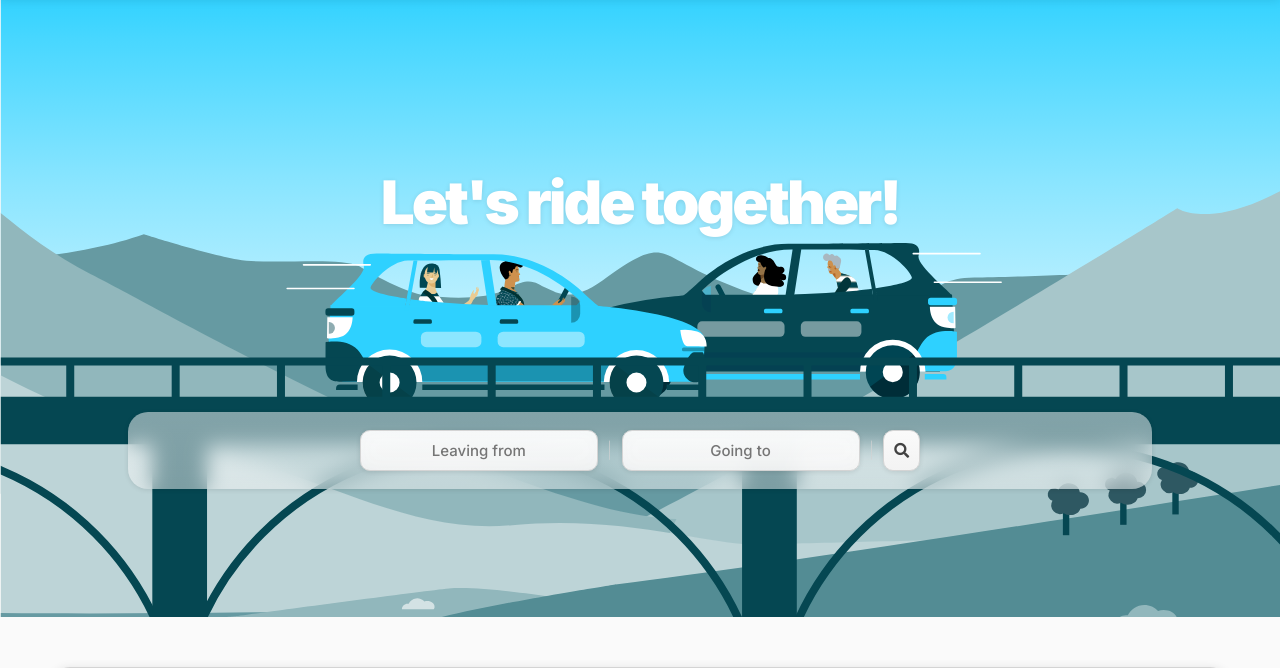
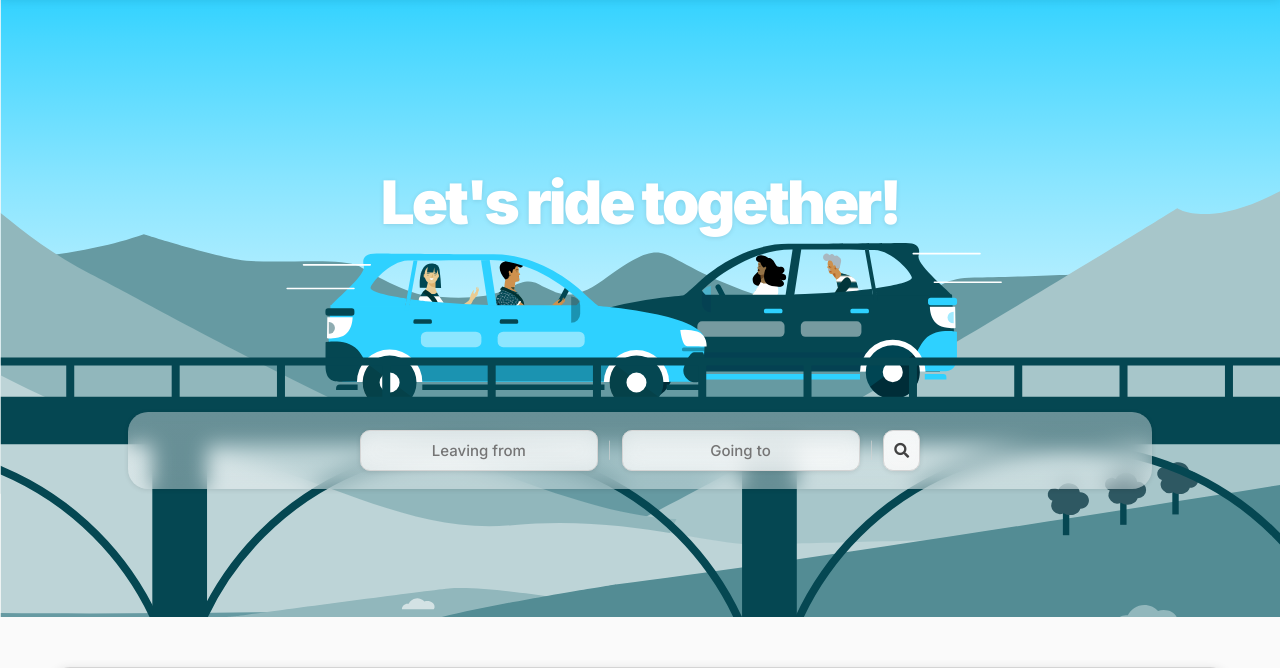
Before and after one commit to vaibhav202/project, a PHP site: page / in a window 1280 px wide. Shown: the part 71-739 px from the top of the page. Run offline with PHP 8.4, Linux system fonts and the light colour scheme.

Commit message:
project: minor changes

```diff
--- a/index.html
+++ b/index.html
@@ -41,15 +41,15 @@
     <div class="empty-area"><span></span></div>
     <div class="ride-search-container">
       <div class="content-width">
-        <input placeholder="Leaving from">
+        <input type="text" placeholder="Leaving from"></button>
           <label>
             <span>|</span>
           </label>
-        <input placeholder="Going to">
+        <input type="text" placeholder="Going to"></button>
         <label>
           <span>|</span>
         </label>
-        <button><i class="fas fa-search"></i></button>
+        <button class="ride-search-button"><i class="fas fa-search"></i></button>
       </div>
     </div>
   </div>
--- a/main.js
+++ b/main.js
@@ -1,3 +1,4 @@
+/* Disable context menu */
 window.addEventListener('contextmenu', function (e) {
     e.preventDefault();
 }, false);
--- a/style1.css
+++ b/style1.css
@@ -245,7 +245,7 @@ body {
     margin: auto;
     padding: 8px;
     border-radius: 20px;
-    background-image:  linear-gradient(180deg, rgba(255,255,255,0.5), rgba(245,245,245,0.5));
+    background-image:  linear-gradient(180deg, rgba(255,255,255,0.4), rgba(250,250,250,0.4));
     box-shadow: 0px 1px 5px rgba(0,0,0,0.1);
     backdrop-filter: blur(10px);
     -webkit-backdrop-filter: blur(10px);
@@ -290,7 +290,7 @@ body {
     margin: auto;
     border: 1px solid #d4d4d4;
     border-radius: 10px;
-    background-image:  linear-gradient(180deg, rgba(255,255,255,0.9), rgba(245,245,245,0.9));
+    background-image:  linear-gradient(180deg, rgba(255,255,255,0.7), rgba(250,250,250,0.7));
     box-shadow: 0px 1px 5px rgba(0,0,0,0.1);
     outline: none;
     backdrop-filter: blur(10px);
@@ -314,13 +314,17 @@ body {
     text-align: center;
     font-weight: 500;
     font-size: 15px;
-    background-image:  linear-gradient(180deg, rgba(255,255,255,0.7), rgba(245,245,245,0.7));
     margin: auto;
+    background-color: rgba(250,250,250,0.7);
     border: 1px solid #d4d4d4;
     border-radius: 10px;
     box-shadow: 0px 1px 5px rgba(0,0,0,0.1);
-    backdrop-filter: blur(30px);
-    -webkit-backdrop-filter: blur(30px);
+}
+
+.ride-search-button {
+    background-image: linear-gradient(180deg, rgba(255,255,255,0.7), rgba(245,245,245,0.7));
+    backdrop-filter: blur(10px);
+    -webkit-backdrop-filter: blur(10px);
 }
 
 @media only screen and (max-width: 865px) {
@@ -694,7 +698,6 @@ button {
     color: white;
     border: none;
     margin: 10px 0 30px 0;
-
     font-size: 15px;
     font-weight: 700;
 }
```
